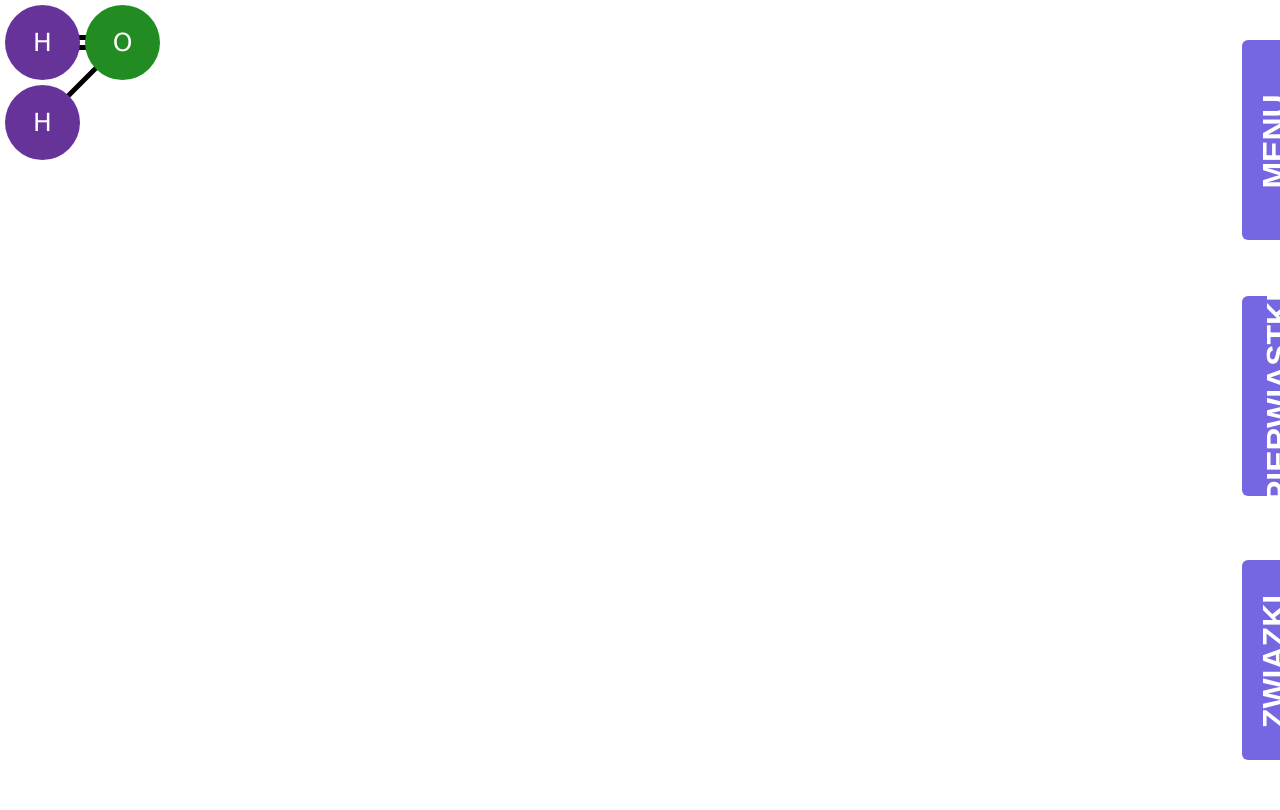
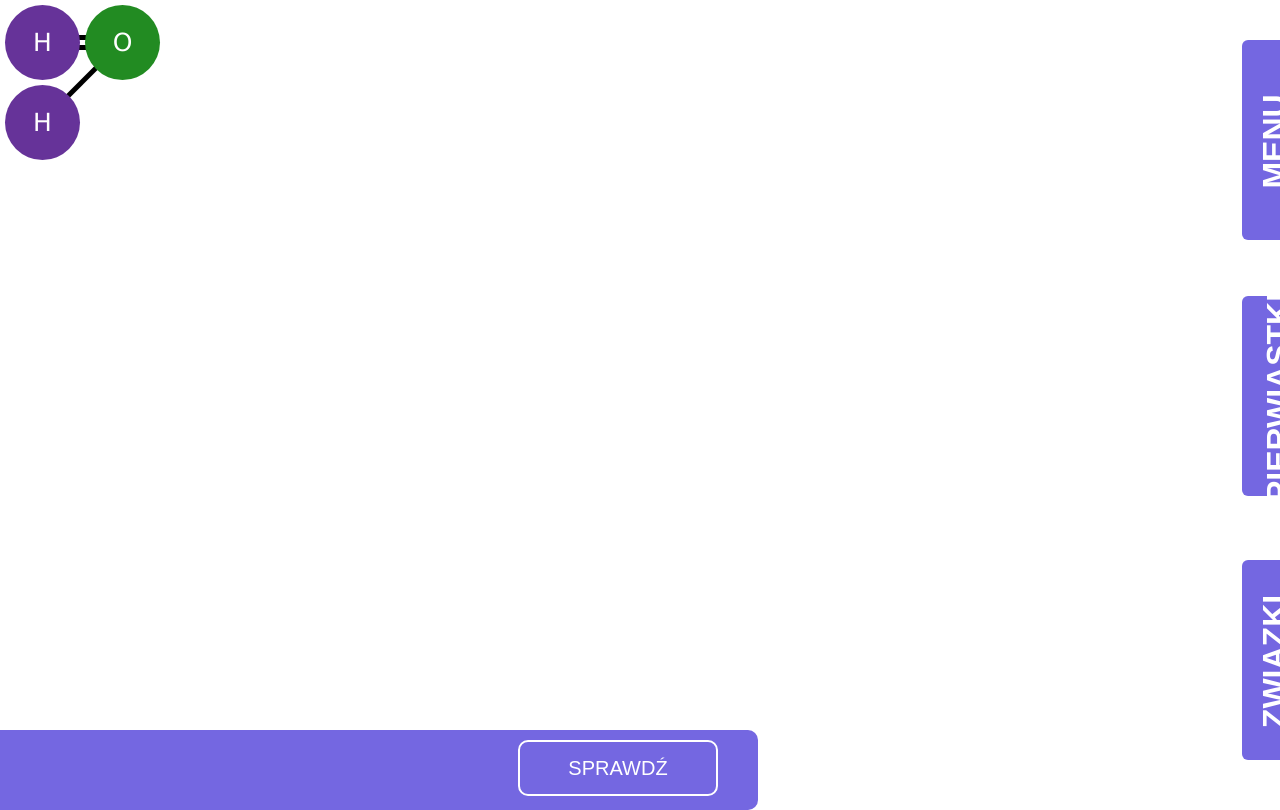
Before and after one commit to 21-22-alchemik/al_frontend, a website: page index_1_0_0.html in a window 1280 px wide. Shown: the top 810 px of the page. Drawn offline with Linux system fonts and the light colour scheme.

Commit message:
walidacja v1 (przycisk/podpięcie)

```diff
--- a/chemstyle.css
+++ b/chemstyle.css
@@ -306,3 +306,32 @@ body {
 .active_zakladka {
 	display:block;
 }
+/* panel dolny */
+.panelDolny {
+	position: absolute;
+	left: -10px;
+	bottom: -10px;
+	height: 10vh;
+	width: 60vw;
+	background-color: #7467E1;
+	border-radius: 10px;
+}
+/* SPRAWDŹ ZADANIE - STYL */
+.sprawdzZadanie{
+	float: right;
+	margin: 10px 40px;
+	width: 200px;
+	height: 7vh;
+	border-radius: 10px;
+	border: 2px solid white;
+	color: white;
+	font-size: 20px;
+	background: transparent;
+	transition: 0.3s;
+}
+.sprawdzZadanie:hover {
+	cursor: pointer;
+	font-size: 22px;
+	background-color: white;
+	color: #7467E1;
+}
--- a/index_1_0_0.html
+++ b/index_1_0_0.html
@@ -12,6 +12,11 @@
 	<div id="atomsHolder" class="atomsHolder">
 	</div>
 	<div id="connsHolder" class="connsHolder">
+	</div>
+
+	<div class="panelDolny">
+		<!-- button chech() -->
+		<button class="sprawdzZadanie" id="sprawdzZadanie">SPRAWDŹ</button>
 	</div>
 
 	<!-- Menu -->
@@ -58,7 +63,6 @@
 					</button>
 				</div>
 			</div>
-
 			<!-- close button -->
 			<div class="menu_wyjscie">
 				<button class="wyjscie" id="wyjscie" onClick='closeMenu()'>
--- a/polaczenia.js
+++ b/polaczenia.js
@@ -58,14 +58,17 @@ class Atom {
 		//zbyt dużo wiązań
 		if (sum > this.valance) {
 			console.log("ZA DUŻO!!!");
+			return false
 		}
 		//zbyt mało wiązań - domyślnie są jeszcze atomy wodoru, które są niby domyślne i uzupełniają te braki w sumie, ale jeśli założymy tryb edukacyjny - wtedy użytkownik musi dodać je sam
 		else if (sum < this.valance) {
 			console.log("ZA MAŁO!!!");
+			return false
 		}
 		//jest dobrze
 		else {
-			console.log("jakby to powiedział Paweł, jest git");
+			console.log("WSZYSTKO DOBRZE!!!");
+			return true
 		}
 	}
 }
@@ -144,7 +147,12 @@ connection(atomsList[0], atomsList[1]);
 connection(atomsList[0], atomsList[1]);
 connection(atomsList[1], atomsList[2]);
 
-atomsList.forEach(elem => elem.check());
+// atomsList.forEach(elem => elem.check());
+//WALIDACJA
+var btnCheck = document.getElementById("sprawdzZadanie");
+btnCheck.addEventListener('click', ()=> {
+	var wynik = atomsList.forEach(elem => elem.check());
+})
 
 //tryb usuwania połączeń
 //conn1.addEventListener("click", event => {connsHolder.removeChild(conn1);});
```
